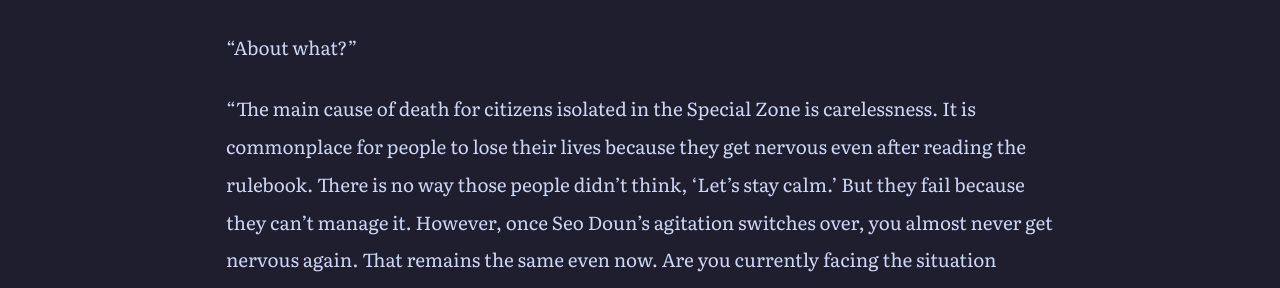
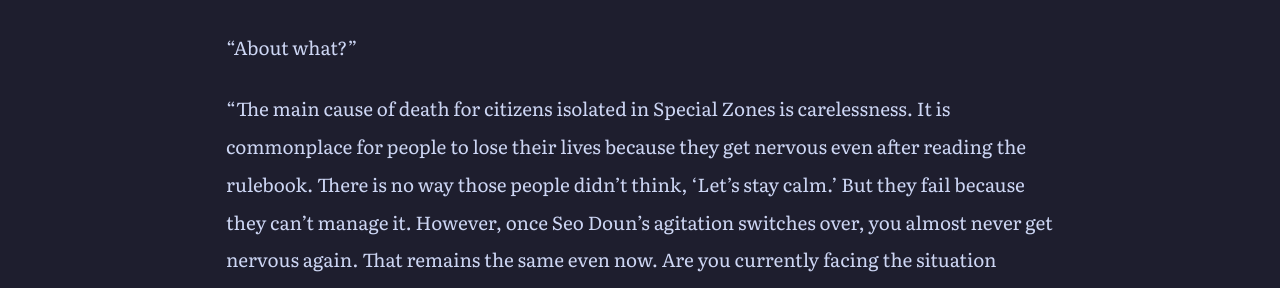
Before and after one commit to soleumn/soleumn.github.io, a Jekyll site: the page built from _chapters/esg/ch168.md, in a window 1280 px wide and 1400 px high, scrolled down 9836 px. Shown: the part 166-454 px from the top of the window. Built offline with Jekyll 4.4.1, drawn with Linux system fonts in a browser that asks for light colours; some web fonts are replaced; comment, search, counter and statistics services are not loaded; some of the changed text lies outside the part shown.

Commit message:
Update ch168.md

```diff
--- a/_chapters/esg/ch168.md
+++ b/_chapters/esg/ch168.md
@@ -283,7 +283,7 @@ When I stopped reacting to the subject of contamination, Cha Sieon had expressed
 
 “About what?”
 
-“The main cause of death for citizens isolated in the Special Zone is carelessness. It is commonplace for people to lose their lives because they get nervous even after reading the rulebook. There is no way those people didn't think, ‘Let’s stay calm.’ But they fail because they can’t manage it. However, once Seo Doun's agitation switches over, you almost never get nervous again. That remains the same even now. Are you currently facing the situation properly?”
+“The main cause of death for citizens isolated in Special Zones is carelessness. It is commonplace for people to lose their lives because they get nervous even after reading the rulebook. There is no way those people didn't think, ‘Let’s stay calm.’ But they fail because they can’t manage it. However, once Seo Doun's agitation switches over, you almost never get nervous again. That remains the same even now. Are you currently facing the situation properly?”
 
 “I think I am.”
 
```
Also changed, not shown: other parts of _chapters/esg/ch168.md (+1 -1 lines).
